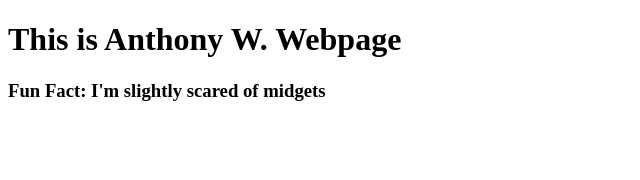
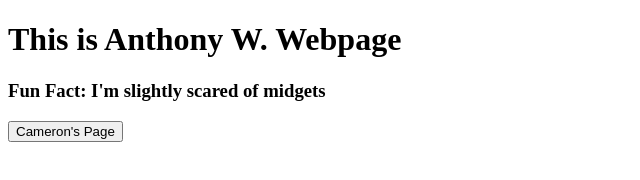
Before and after one commit to cam634/example-webpages, a plain HTML site: page anthony.html in a window 1280 px wide. Shown: the whole page, without its empty margins (0-640 px from the left). Drawn offline with Linux system fonts and the light colour scheme.

Commit message:
Cameron buttons

```diff
--- a/anthony.html
+++ b/anthony.html
@@ -6,5 +6,9 @@
 <body>
     <h1>This is Anthony W. Webpage</h1>
     <h3>Fun Fact: I'm slightly scared of midgets </h3>
+    <button onclick="window.location.href ='cameron-webpage'"">Cameron's Page</button>
 </body>
+<script>
+
+</script>
 </html>
```
Also changed, not shown: che.html (+1 -0 lines).
